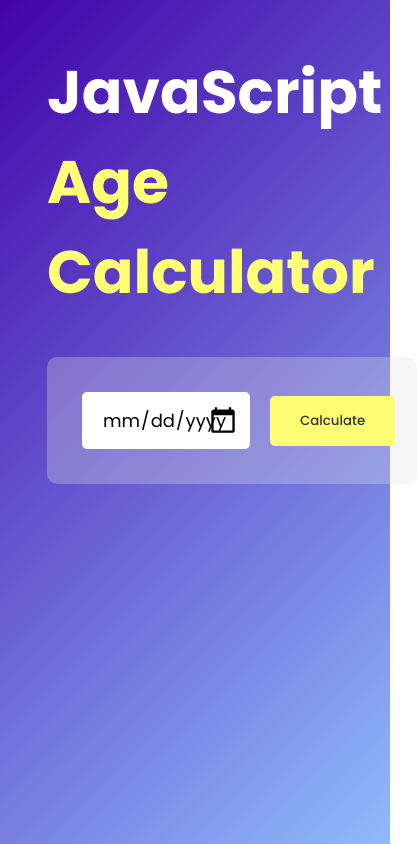
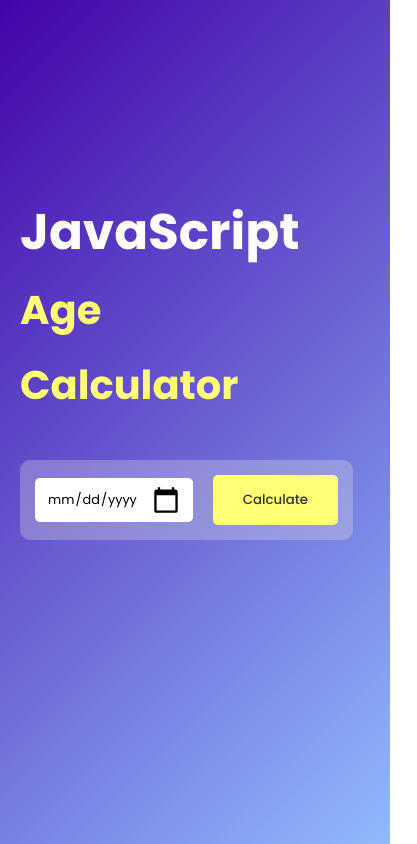
Before and after one commit to gautam-manish/Age_Calculator, a plain HTML site: page index.html in a window 390 px wide. Shown: the whole page, 417 px wide, since content can reach past the window. Drawn offline with Linux system fonts and the light colour scheme.

Commit message:
Added media query for mobile

```diff
--- a/style.css
+++ b/style.css
@@ -81,3 +81,31 @@
 #result span {
     color: #ffff76;
 }
+
+
+@media (max-width: 480px) {
+    .calculator {
+        width: 90%;
+        margin-left: 10px;
+        padding-top: 40%;
+    }
+
+    .calculator h1 {
+        width: 90%;
+        font-size: 50px;
+    }
+
+    .calculator h1 span {
+        width: 90%;
+        font-size: 40px;
+    }
+
+    .inputBox {
+        padding: 15px;
+    }
+
+    #date {
+        padding: 4%;
+        font-size: 80%;
+    }
+}
```
